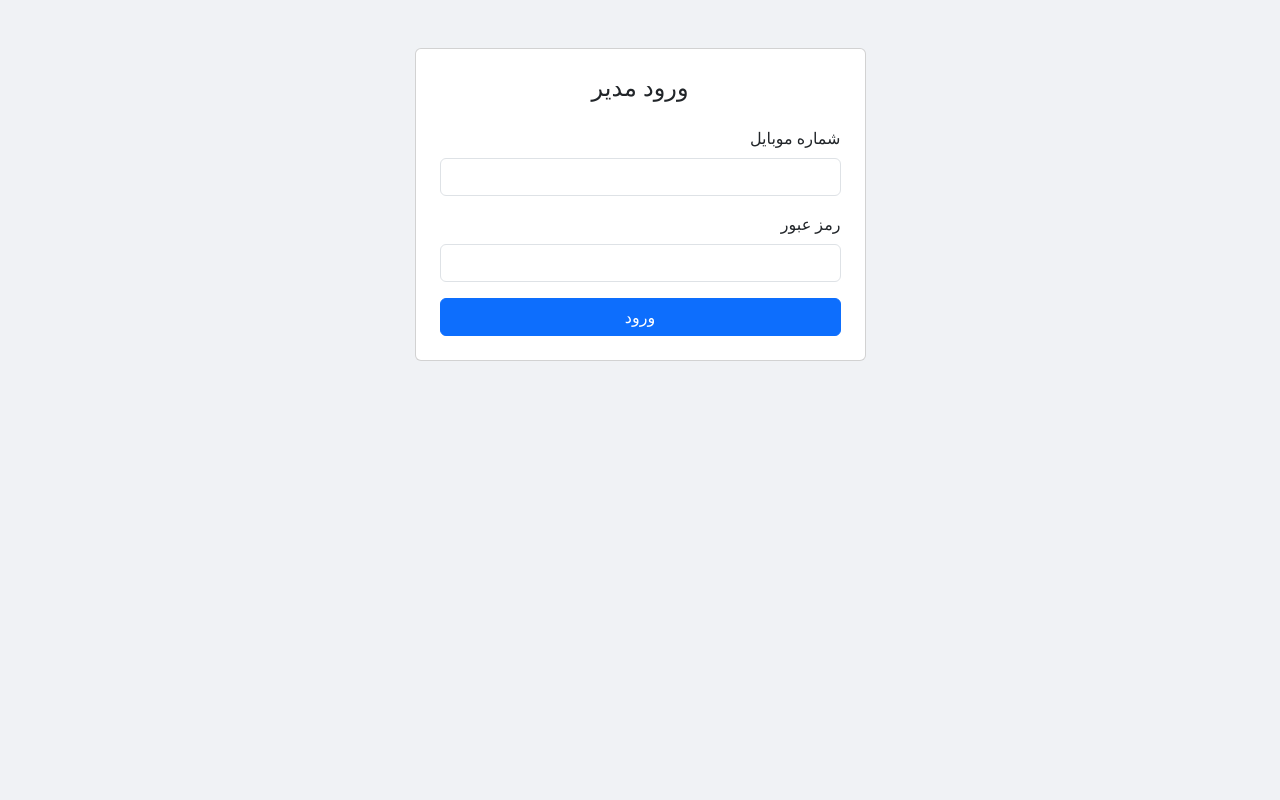
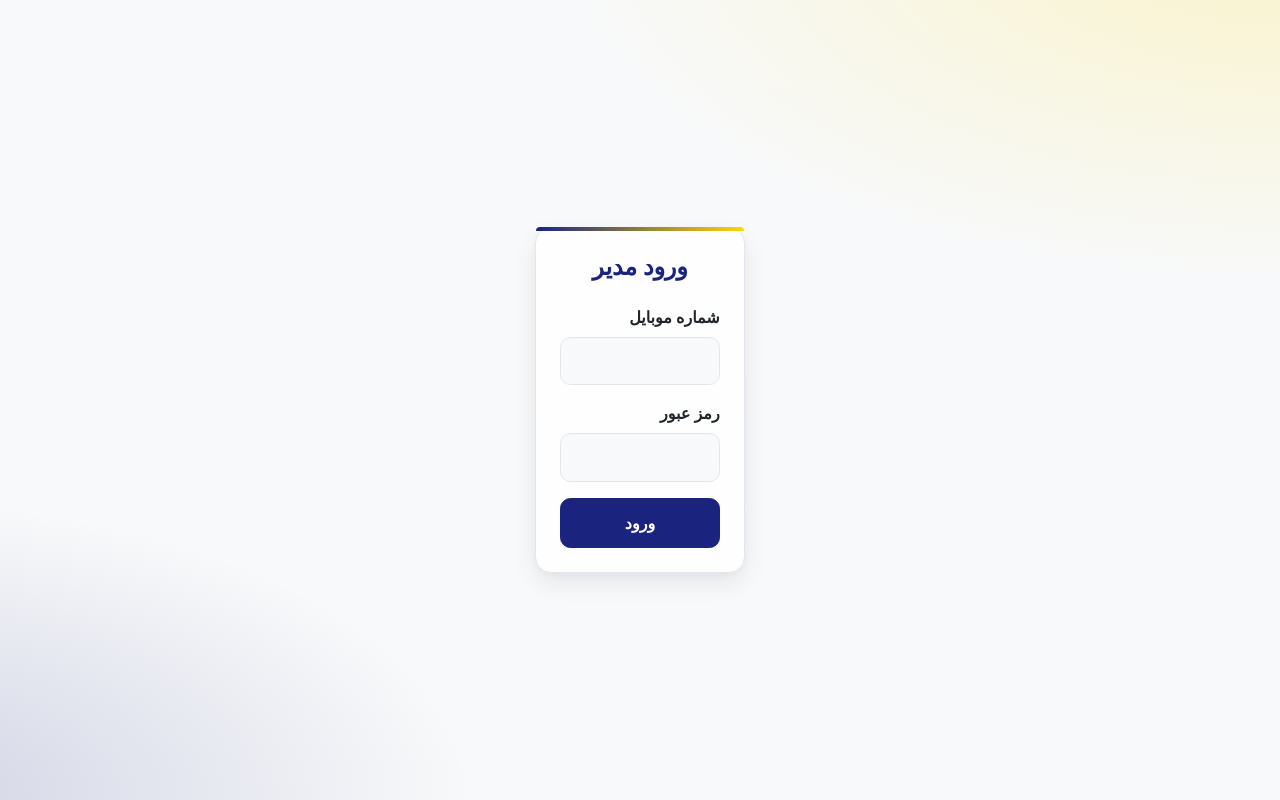
Before and after one commit to sofn1/pasargadGold, a Django app: page /accounts/admin-login/ in a window 1280 px wide. Run offline with Django 5.2, Linux system fonts and the light colour scheme; parts of the project's set-up code (start-up, migrations or seed data) failed here and were passed over; some web fonts are replaced.

Commit message:
primary commit - write rest of frontend

```diff
--- a/templates/___base.html
+++ b/templates/___base.html
@@ -1,15 +1,120 @@
+<!-- templates/___base.html -->
 <!DOCTYPE html>
 <html lang="fa" dir="rtl">
 <head>
   <meta charset="UTF-8">
   <title>{% block title %}ورود به پنل{% endblock %}</title>
+
+  <!-- Bootstrap 5 RTL -->
   <link href="https://cdn.jsdelivr.net/npm/bootstrap@5.3.2/dist/css/bootstrap.rtl.min.css" rel="stylesheet">
+  <!-- Vazirmatn (readable Persian font) -->
+  <link rel="stylesheet" href="https://cdn.jsdelivr.net/npm/vazirmatn@30.1.0/dist/font-face.css" />
+
+  <style>
+    :root{
+      /* 6-color palette (override from Django context if you want) */
+      --color-primary: {{ color_primary|default:"#1A237E" }};
+      --color-secondary: {{ color_secondary|default:"#FFD700" }};
+      --color-accent: {{ color_accent|default:"#E91E63" }};
+      --color-bg: {{ color_bg|default:"#f0f2f5" }};
+      --color-text: {{ color_text|default:"#212529" }};
+      --color-muted: {{ color_muted|default:"#e0e0e0" }};
+
+      /* Bootstrap sync */
+      --bs-primary: var(--color-primary);
+      --bs-secondary: var(--color-secondary);
+      --bs-body-bg: var(--color-bg);
+      --bs-body-color: var(--color-text);
+    }
+
+    html, body {
+      height: 100%;
+    }
+
+    body {
+      font-family: 'Vazirmatn', system-ui, -apple-system, "Segoe UI", Roboto, "Helvetica Neue", Arial, "B Yekan", sans-serif;
+      background:
+        radial-gradient(1200px 600px at 100% -10%, color-mix(in srgb, var(--color-secondary) 20%, transparent) 0%, transparent 60%),
+        radial-gradient(1000px 500px at -10% 100%, color-mix(in srgb, var(--color-primary) 18%, transparent) 0%, transparent 60%),
+        linear-gradient(180deg, color-mix(in srgb, var(--color-bg) 92%, white) 0%, var(--color-bg) 100%);
+      color: var(--color-text);
+    }
+
+    /* Center the auth content nicely on the page */
+    .auth-wrapper {
+      min-height: 100dvh;
+      display: grid;
+      place-items: center;
+      padding: 2rem 1rem;
+    }
+
+    /* Fancy login card */
+    .auth-card.card {
+      border: 1px solid color-mix(in srgb, var(--color-primary) 12%, #ffffff);
+      border-radius: 1rem;
+      backdrop-filter: blur(6px);
+      background: color-mix(in srgb, #ffffff 86%, var(--color-bg));
+      box-shadow:
+        0 10px 25px rgba(0,0,0,.08),
+        0 2px 10px rgba(0,0,0,.04);
+    }
+
+    .auth-card .card-title {
+      font-weight: 800;
+      letter-spacing: -.2px;
+      color: var(--color-primary);
+    }
+
+    /* Inputs */
+    .form-label { font-weight: 600; }
+    .form-control {
+      border-radius: .65rem;
+      border-color: color-mix(in srgb, var(--color-text) 12%, #ffffff);
+      padding: .7rem .9rem;
+    }
+    .form-control:focus {
+      border-color: var(--color-primary);
+      box-shadow: 0 0 0 .2rem color-mix(in srgb, var(--color-primary) 22%, transparent);
+    }
+
+    /* Primary button = brand */
+    .btn-primary {
+      background-color: var(--color-primary);
+      border-color: var(--color-primary);
+      border-radius: .65rem;
+      font-weight: 700;
+      padding: .75rem 1rem;
+    }
+    .btn-primary:hover {
+      background-color: color-mix(in srgb, var(--color-primary) 90%, black);
+      border-color: color-mix(in srgb, var(--color-primary) 90%, black);
+    }
+
+    /* Subtle brand accent line on top of the card */
+    .auth-card::before{
+      content:"";
+      display:block;
+      height:4px;
+      width:100%;
+      background: linear-gradient(90deg, var(--color-primary), var(--color-secondary));
+      border-top-left-radius: 1rem;
+      border-top-right-radius: 1rem;
+      position:absolute;
+      top:-1px; left:0;
+    }
+
+    /* Optional helper text, muted color */
+    .text-muted { color: color-mix(in srgb, var(--color-text) 60%, #9aa3af) !important; }
+  </style>
 </head>
-<body style="background-color: #f0f2f5;">
+<body>
 
-<div class="container py-5">
-  {% block content %}{% endblock %}
-</div>
+  <!-- We wrap your content to center it beautifully without touching your child templates -->
+  <div class="auth-wrapper">
+    <div class="container" style="max-width: 560px;">
+      {% block content %}{% endblock %}
+    </div>
+  </div>
 
 </body>
 </html>
--- a/templates/login_admin.html
+++ b/templates/login_admin.html
@@ -5,8 +5,8 @@
 {% block content %}
 <div class="row justify-content-center">
   <div class="col-md-5">
-    <div class="card p-4">
-      <h4 class="text-center mb-4">ورود مدیر</h4>
+    <div class="card auth-card p-4 position-relative">
+      <h4 class="card-title text-center mb-4">ورود مدیر</h4>
 <form method="post" action="{% url 'admin-login' %}">
         {% csrf_token %}
         {% if error %}
--- a/templates/login_seller.html
+++ b/templates/login_seller.html
@@ -5,8 +5,8 @@
 {% block content %}
 <div class="row justify-content-center">
   <div class="col-md-5">
-    <div class="card p-4">
-      <h4 class="text-center mb-4">ورود فروشنده</h4>
+    <div class="card auth-card p-4 position-relative">
+      <h4 class="card-title text-center mb-4">ورود فروشنده</h4>
       <form method="post" action="{% url 'seller-login' %}">
         {% csrf_token %}
         {% if error %}
--- a/templates/login_writer.html
+++ b/templates/login_writer.html
@@ -5,8 +5,8 @@
 {% block content %}
 <div class="row justify-content-center">
   <div class="col-md-5">
-    <div class="card p-4">
-      <h4 class="text-center mb-4">ورود نویسنده</h4>
+    <div class="card auth-card p-4 position-relative">
+      <h4 class="card-title text-center mb-4">ورود نویسنده</h4>
 <form method="post" action="{% url 'writer-login' %}">
         {% csrf_token %}
         {% if error %}
```
Also changed, not shown: templates/__base.html (+52 -49 lines).
